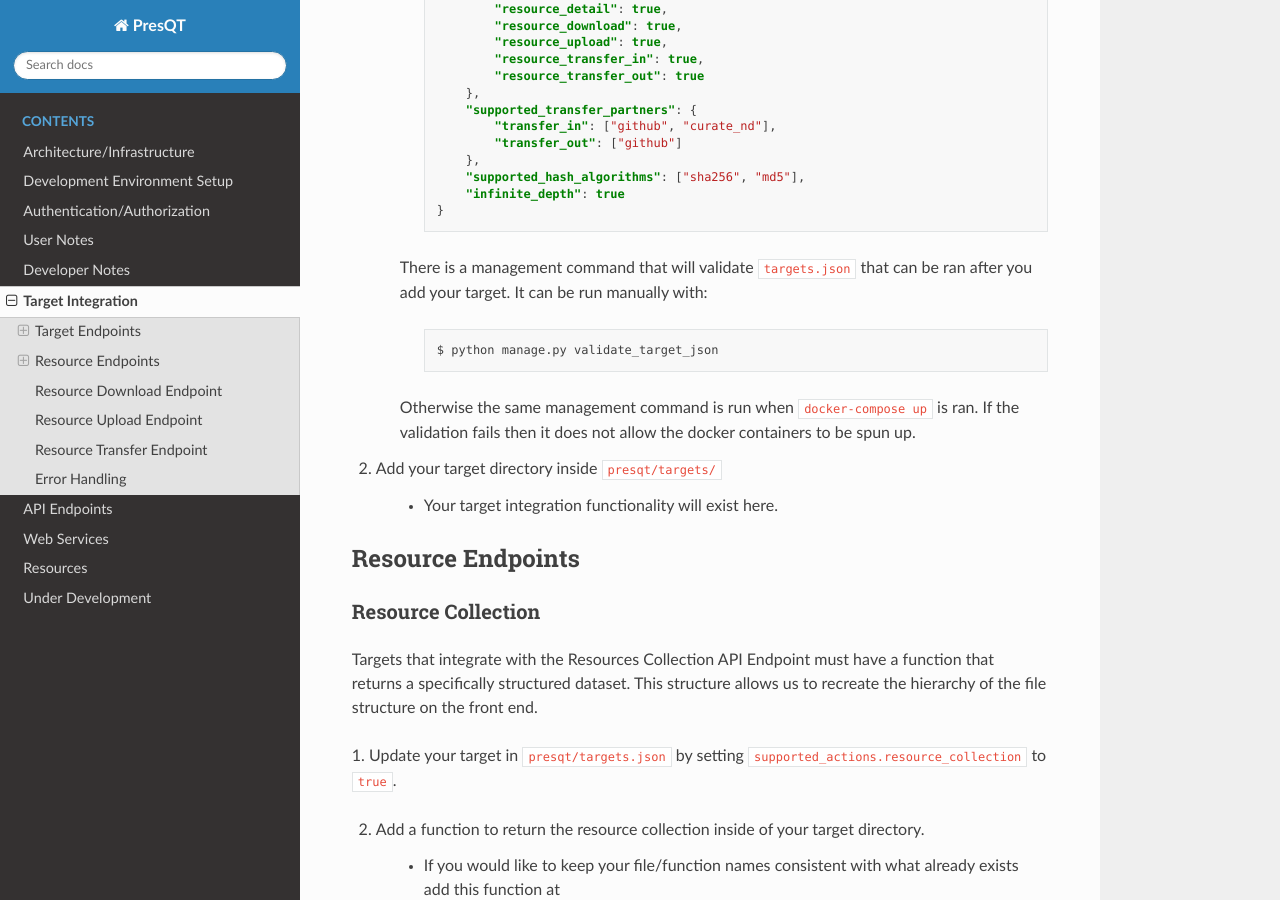
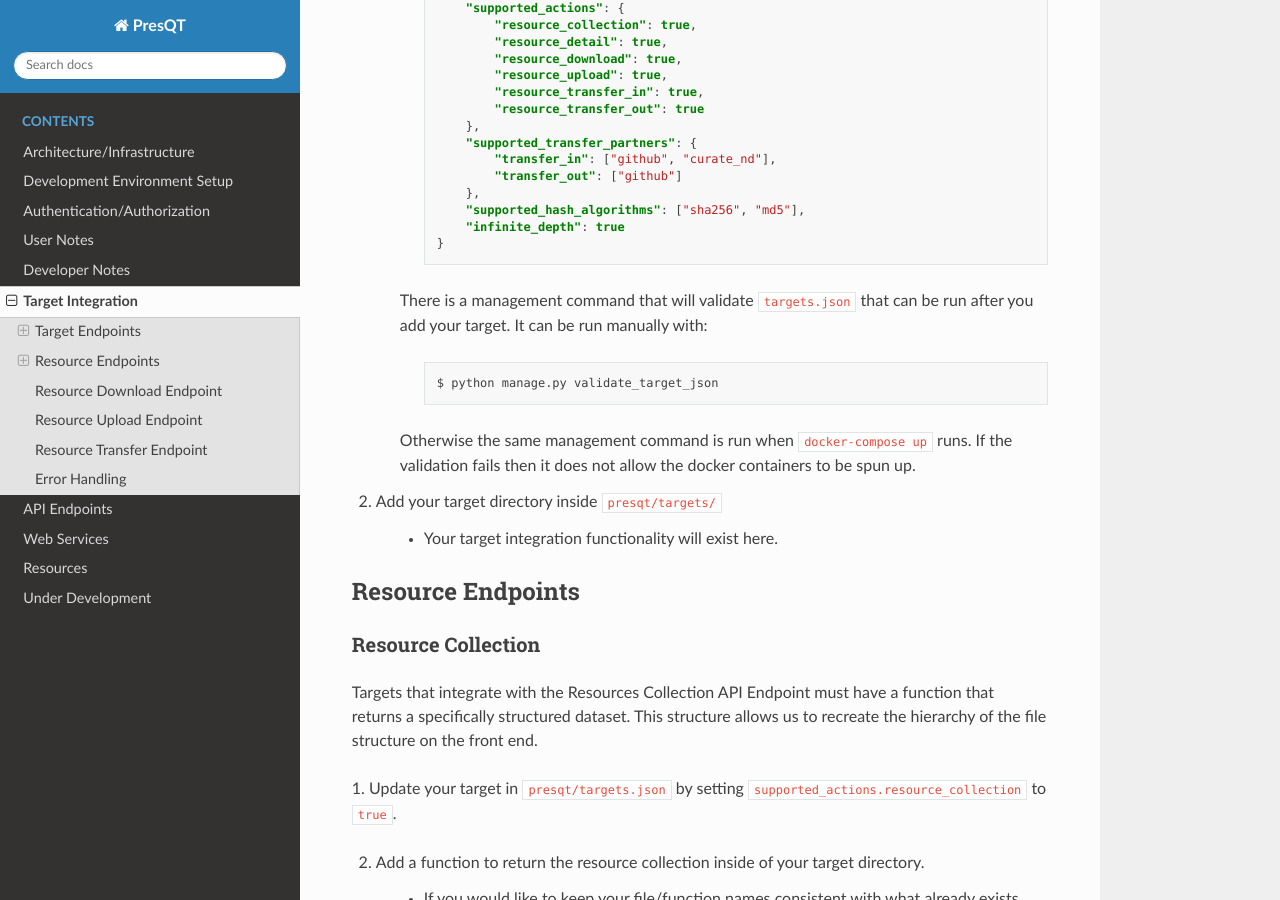
Before and after one commit to Lucy-Family-Institute/presqt, a Sphinx documentation site: the page built from docs/target_integration.rst, in a window 1280 px wide and 900 px high, scrolled down 1151 px. Built offline with Sphinx 7.4.7 and the Read the Docs theme 2.0.0, drawn with Linux system fonts in a browser that asks for light colours; some of the changed text lies outside the part shown.

Commit message:
Made updates

```diff
--- a/docs/development_environment_setup.rst
+++ b/docs/development_environment_setup.rst
@@ -32,7 +32,7 @@ Local Development Environment Setup
     * **OSF_TEST_USER_TOKEN**: The test token for OSF's API.
     * **OSF_PRIVATE_USER_TOKEN**: The private test token for OSF's API.
     * **OSF_UPLOAD_TEST_USER_TOKEN**: The upload test token for OSF's API.
-    * **OSF_PRESQT_FORK_TOKEN**: The PresQT fork user ttest token for OSF's API.
+    * **OSF_PRESQT_FORK_TOKEN**: The PresQT fork user test token for OSF's API.
     * **ZENODO_TEST_USER_TOKEN**: The test token for Zenodo's API.
 
     .. Note::
--- a/docs/target_integration.rst
+++ b/docs/target_integration.rst
@@ -56,13 +57,13 @@ Target Collection/Details
                 "infinite_depth": true
             }
 
-    There is a management command that will validate ``targets.json`` that can be ran after you add your target.
+    There is a management command that will validate ``targets.json`` that can be run after you add your target.
     It can be run manually with:
 
         .. parsed-literal::
             $ python manage.py validate_target_json
 
-    Otherwise the same management command is run when ``docker-compose up`` is ran.
+    Otherwise the same management command is run when ``docker-compose up`` runs.
     If the validation fails then it does not allow the docker containers to be spun up.
 
 2. Add your target directory inside ``presqt/targets/``
```
Also changed, not shown: other parts of docs/target_integration.rst (+18 -17 lines), docs/api_endpoints.rst (+7 -7 lines).
